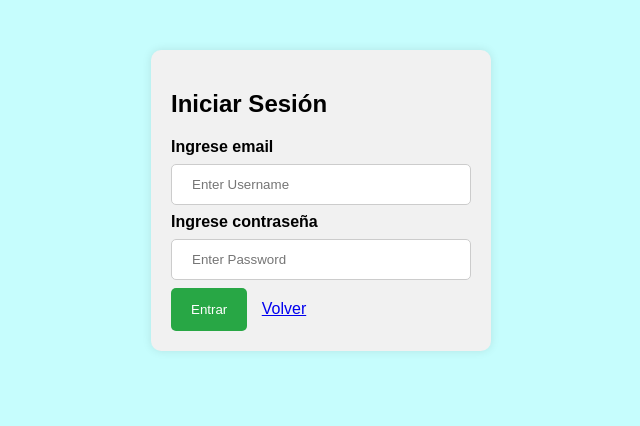
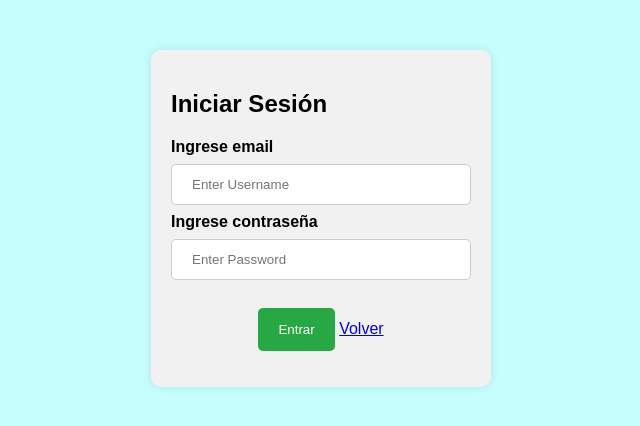
Before and after one commit to BarbaraNicoleR/centroMedicoGalenos, a Django app: page /inicio_sesion/ in a window 1280 px wide. Shown: the top 426 px of the page, without its empty margins (319-959 px from the left). Run offline with Django 4.2, Linux system fonts and the light colour scheme.

Commit message:
cambios ale

```diff
--- a/core/templates/core/inicio_sesion.html
+++ b/core/templates/core/inicio_sesion.html
@@ -8,7 +8,8 @@
     <style>
         body {
             font-family: Arial, sans-serif;
-            background-color: rgb(198, 253, 253); /* Color de fondo azul */
+            background-color: rgb(198, 253, 253);
+            /* Color de fondo azul */
 
 
         }
@@ -45,10 +46,10 @@
         }
 
         .button-container {
-            display: flex;
-            justify-content: space-between;
+            text-align: center;
             margin-top: 20px;
         }
+
 
         button {
             flex: 1;
@@ -59,13 +60,15 @@
         }
 
         .entrar-btn {
-            background-color:#28a745;
+            background-color: #28a745;
             color: white;
             margin-right: 10px;
         }
 
-
-
+        .iniciosesion-btn {
+            background-color: #28a745;
+            color: white;
+        }
     </style>
 </head>
 
@@ -80,11 +83,50 @@
             <label for="psw"><b>Ingrese contraseña</b></label>
             <input type="password" placeholder="Enter Password" name="psw" required>
             <input type="hidden" name="action" value="home">
-            <button type="submit" class="entrar-btn" name="action" value="entrar">Entrar</button>
-            <a href="/home/" class="volver-btn">Volver</a>
+
+            <div class="button-container">
+                <button type="button" onclick="consumirAPI()" class="iniciosesion-btn">Entrar</button>
+                <a href="/home/" class="volver-btn">Volver</a>
+            </div>
+
+            <p id="mensaje"></p>
 
         </form>
     </div>
+    <script>
+        function consumirAPI() {
+            // Obtener los valores del formulario
+            var email = document.getElementsByName("email")[0].value;
+            var password = document.getElementsByName("password")[0].value;
+
+            // Validar el email antes de hacer la solicitud a la API (puedes agregar tu propia lógica aquí)
+
+            // Hacer la solicitud a la API de login
+            fetch('https://centrofinal.crismendez1.repl.co/login', {
+                method: 'POST',
+                headers: {
+                    'Content-Type': 'application/x-www-form-urlencoded',
+                    'X-CSRFToken': '{{ csrf_token }}'
+                },
+                body: 'email_p=' + encodeURIComponent(email) + '&password_p=' + encodeURIComponent(password)
+            })
+                .then(response => response.json())
+                .then(data => {
+                    if (data.logged_in) {
+                        // Redirigir o realizar otras acciones después del inicio de sesión
+                        //window.location.href = '/ruta_de_redireccion';
+                    } else {
+                        // Mostrar un mensaje de error
+                        var mensajeElemento = document.getElementById('mensaje');
+                        mensajeElemento.textContent = 'Error en el inicio de sesión: ' + data.message;
+                        mensajeElemento.style.color = 'red';
+                    }
+                })
+                .catch(error => {
+                    console.error('Error:', error);
+                });
+        }
+    </script>
 </body>
 
 </html>
```
